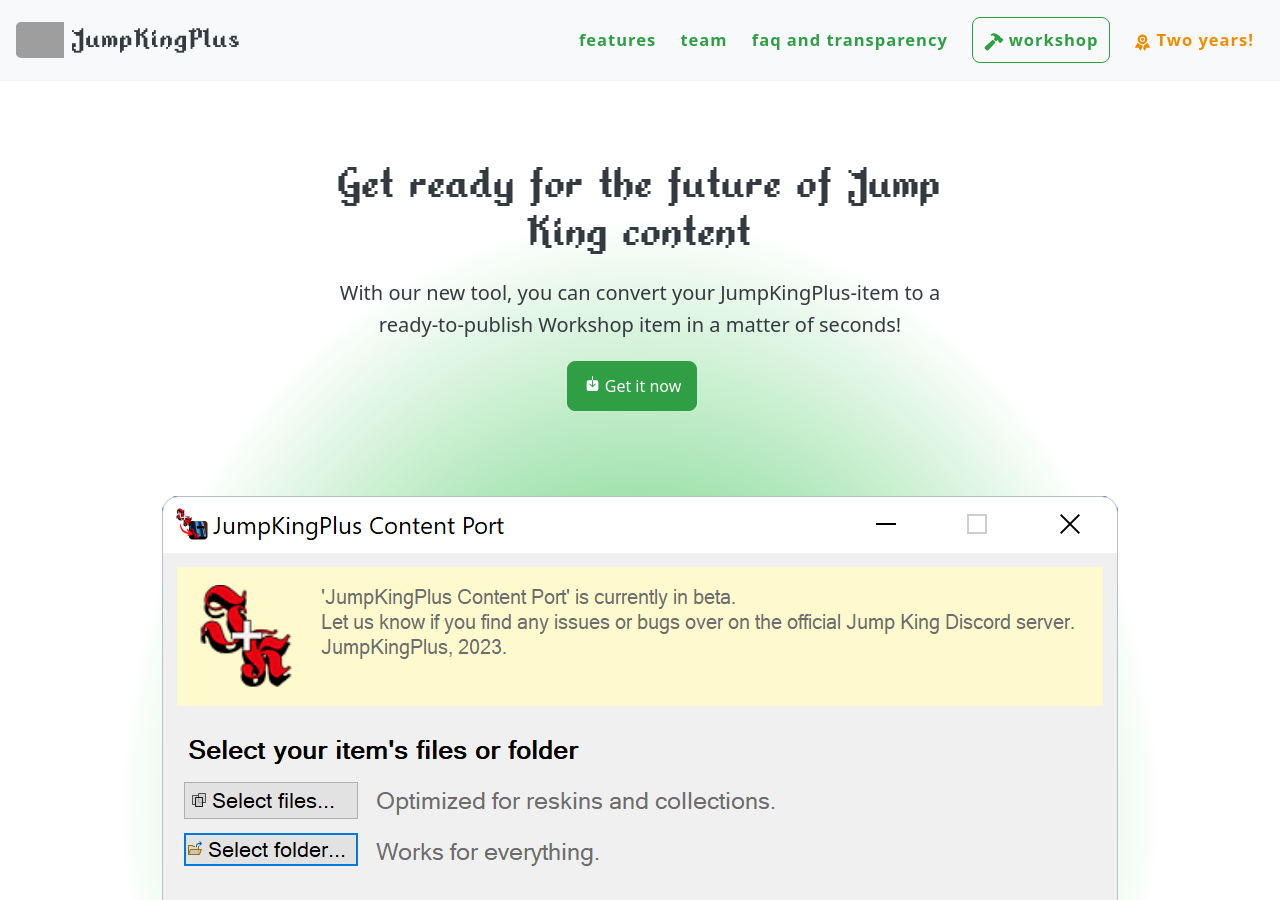
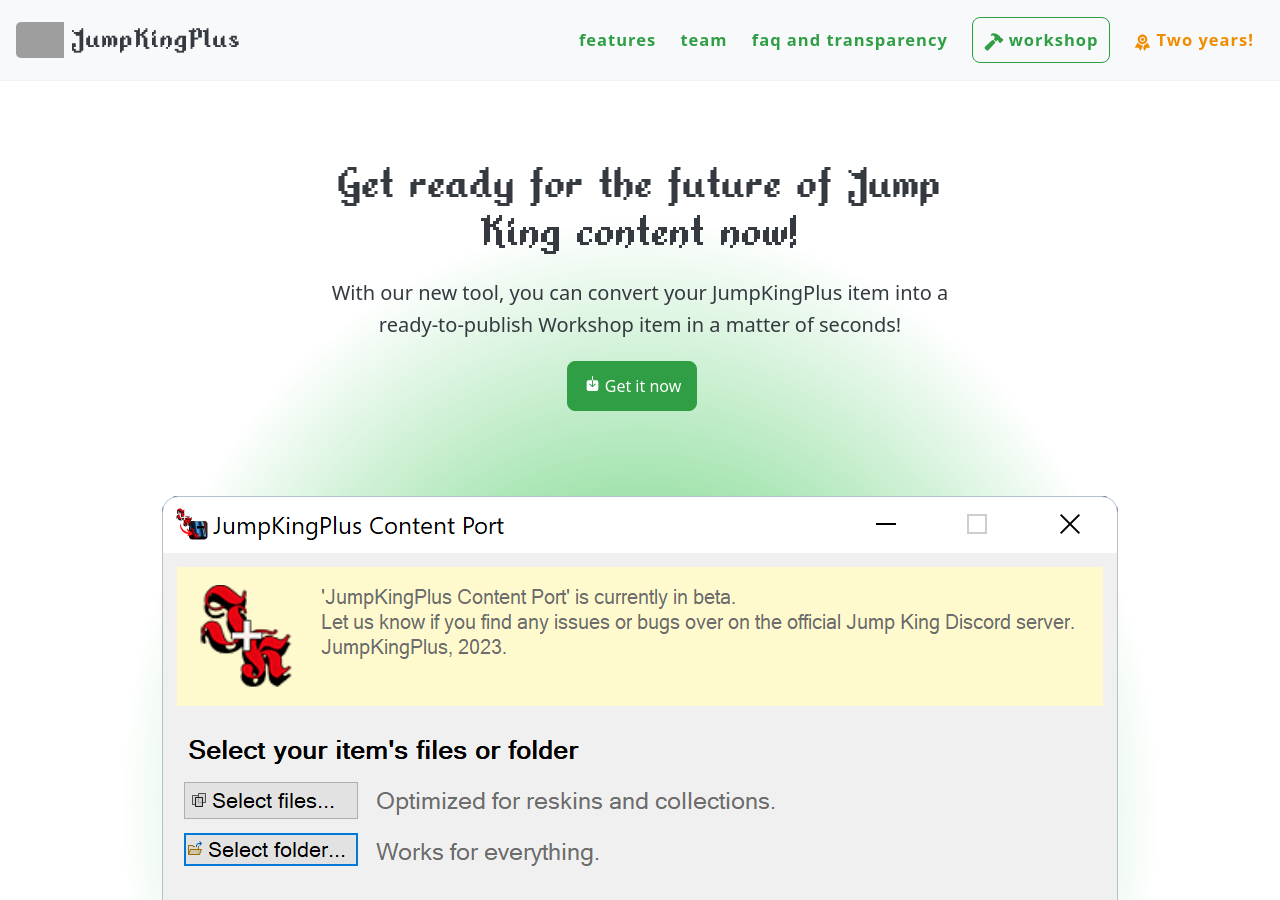
Before and after one commit to YutaGoto/JumpKingPlus.github.io, a Jekyll site: the page built from porting.html, in a window 1280 px wide and 900 px high. Built offline with Jekyll 4.4.1, drawn with Linux system fonts in a browser that asks for light colours; some of the changed text lies outside the part shown; grey boxes are pictures that could not be loaded.

Commit message:
Update porting.html

```diff
--- a/porting.html
+++ b/porting.html
@@ -9,8 +9,8 @@
   <div class="container">
       <section>
           <div class="content">
-              <h1 class="alkhemikal">Get ready for the future of Jump King content</h1> <!-- Get ready for the future of Jump King -->
-              <p>With our new tool, you can convert your JumpKingPlus-item to a ready-to-publish Workshop item in a matter of seconds!</p>
+              <h1 class="alkhemikal">Get ready for the future of Jump King content now!</h1> <!-- Get ready for the future of Jump King -->
+              <p>With our new tool, you can convert your JumpKingPlus item into a ready-to-publish Workshop item in a matter of seconds!</p>
               <a class="button" href="https://github.com/JumpKingPlus/ContentPort/releases/latest">
                   <ion-icon style="vertical-align: baseline;" name="download"></ion-icon> Get it now
               </a>
@@ -43,3 +43,37 @@
       </section>
   </div>
 </section>
+
+<section id="features" class="wrapper-content header">
+  <div class="container">
+    <h2>Why choosing Content Port?</h2>
+    <div class="grid">
+      <div>
+        <ion-icon name="timer"></ion-icon>
+        <h3>Blazing fast</h3>
+        <p>Content Port is as fast as it can get, with only a couple of clicks away from your converted item!</p>
+      </div>
+      <div>
+        <ion-icon name="people"></ion-icon>
+        <h3>User-friendly</h3>
+        <p>Designed and built with User Experience in mind. Less is more sometimes.</p>
+      </div>
+      <div>
+        <ion-icon name="exit"></ion-icon>
+        <h3>Converts anything</h3>
+        <p>Whenever you want to convert levels, reskins or collections; Content Port covers all of them!</p>
+      </div>
+    </div>
+  </div>
+</section>
+
+<section id="contact" class="wrapper-content header">
+  <div class="container">
+    <h2>Still not convinced yet?</h2>
+    <p>If you have a question to ask us, talk about the development or just have a chat.<br>Tweet us a message or join the official Jump King's Discord server!</p>
+    <div>
+      <a target="_blank" href="https://www.twitter.com/{{ site.footer-links.twitter }}"><ion-icon name="logo-twitter"></ion-icon> Tweet</a>
+      <a target="_blank" class="button small" style="margin-left: 1rem;" href="https://discord.gg/{{ site.footer-links.discord }}"><ion-icon name="logo-discord"></ion-icon> Join the Discord server</a>
+    </div>
+  </div>
+</section>
```
